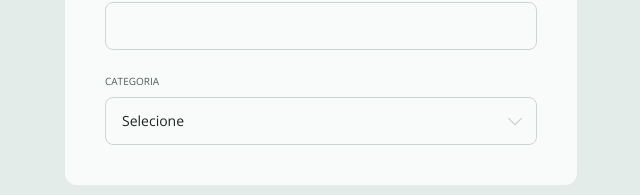
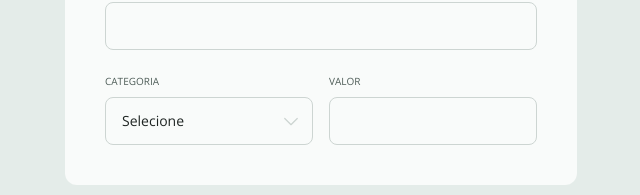
Before and after one commit to Raphael-Steimvacher/Refund_2.0, a React (Vite) app: page / in a window 1280 px wide. Shown: the part 265-460 px from the top of the page, without its empty margins (319-959 px from the left). Built offline with nearby package versions, Linux system fonts and the light colour scheme.

Commit message:
colocando os inputs um do lado do outro

```diff
--- a/src/pages/Refund.tsx
+++ b/src/pages/Refund.tsx
@@ -18,6 +18,8 @@ export function Refund() {
       </header>
 
       <Input required legend="Nome da solicitação" />
+
+      <div className="flex gap-4">
         <Select
           required
           legend="Categoria"
@@ -30,6 +32,9 @@ export function Refund() {
             </option>
           ))}
         </Select>
+
+        <Input legend="Valor" required />
+      </div>
     </form>
   )
 }
```
Lines whose indentation alone changed are shown as unchanged.
